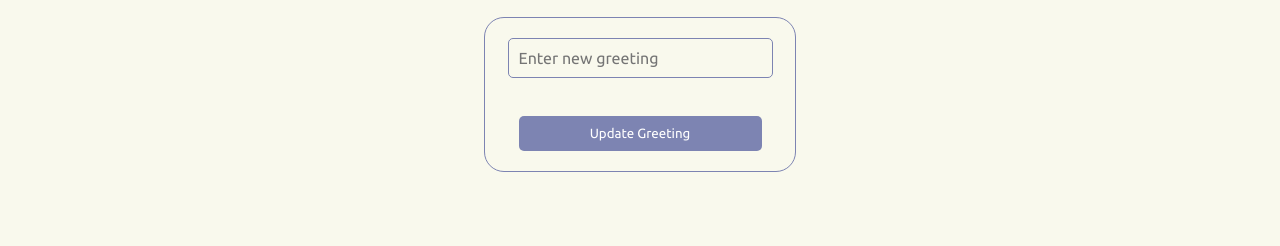
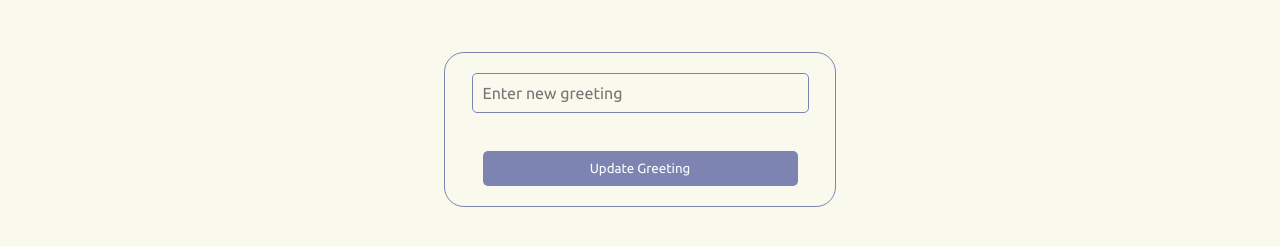
Before and after one commit to sleetplayground/sleet_web_hello, a website built with Parcel: page src/index.html in a window 1280 px wide. Shown: the part 366-612 px from the top of the page. Built offline with nearby package versions, Linux system fonts and the light colour scheme; a web font is replaced by a local one; what @near-wallet-selector/core, @near-wallet-selector/meteor-wallet, @near-wallet-selector/modal-ui, @near-wallet-selector/my-near-wallet would draw is missing.

Commit message:
Update style.css

```diff
--- a/src/css/style.css
+++ b/src/css/style.css
@@ -89,10 +89,12 @@ button:hover {
   border: 1px solid var(--light-text);
   border-radius: 20px;
   padding: 20px;
-  margin: 20px;
+  margin-top: 70px;
   display: flex;
   flex-direction: column;
   align-items: center;
+  width: 350px;
+  max-width: 70vw;
 }
 
 #new_greeting_input {
```
